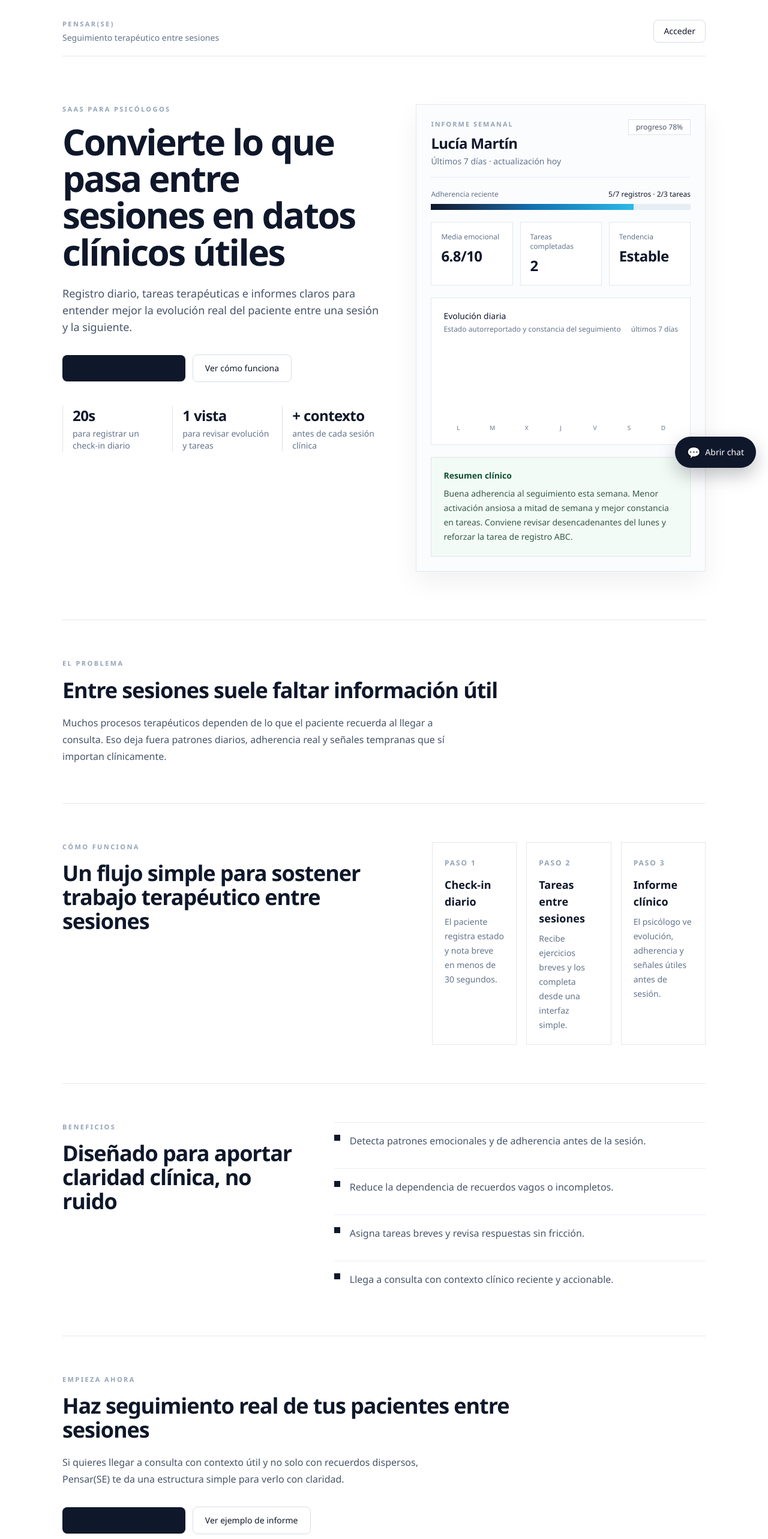
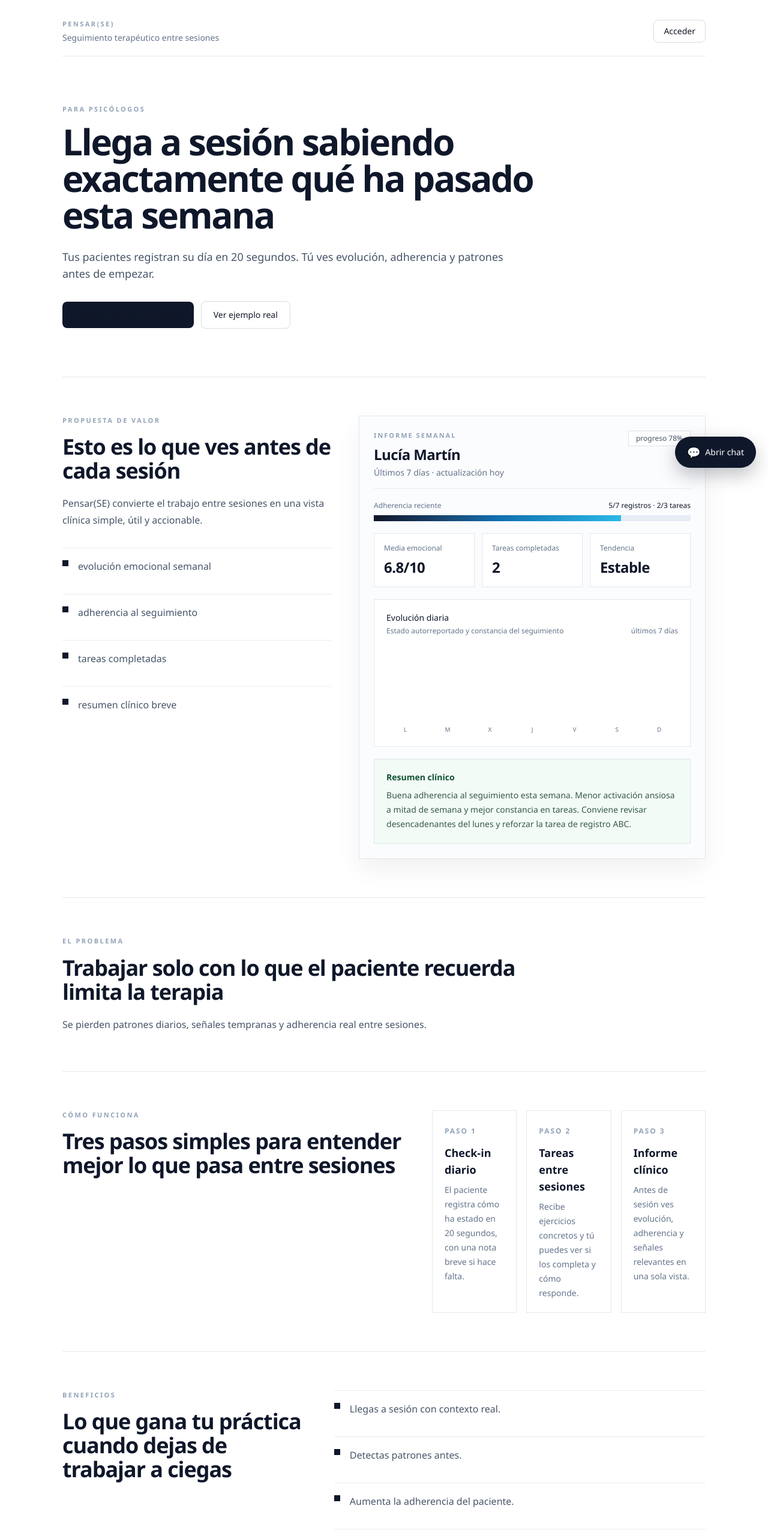
Before and after one commit to manucaceres8-collab/pensarse, a Next.js app: page / in a window 1280 px wide. Shown: the top 2566 px of the page at 60% size. Built offline with nearby package versions, Linux system fonts and the light colour scheme.

Commit message:
Mejora home conversión

```diff
--- a/app/page.tsx
+++ b/app/page.tsx
@@ -3,26 +3,33 @@ import FloatingChat from "./components/FloatingChat";
 
 const trendBars = [48, 64, 58, 74, 81, 76, 88];
 
-const benefits = [
-  "Detecta patrones emocionales y de adherencia antes de la sesión.",
-  "Reduce la dependencia de recuerdos vagos o incompletos.",
-  "Asigna tareas breves y revisa respuestas sin fricción.",
-  "Llega a consulta con contexto clínico reciente y accionable.",
+const reportBullets = [
+  "evolución emocional semanal",
+  "adherencia al seguimiento",
+  "tareas completadas",
+  "resumen clínico breve",
 ];
 
 const steps = [
   {
     title: "Check-in diario",
-    text: "El paciente registra estado y nota breve en menos de 30 segundos.",
+    text: "El paciente registra cómo ha estado en 20 segundos, con una nota breve si hace falta.",
   },
   {
     title: "Tareas entre sesiones",
-    text: "Recibe ejercicios breves y los completa desde una interfaz simple.",
+    text: "Recibe ejercicios concretos y tú puedes ver si los completa y cómo responde.",
   },
   {
     title: "Informe clínico",
-    text: "El psicólogo ve evolución, adherencia y señales útiles antes de sesión.",
+    text: "Antes de sesión ves evolución, adherencia y señales relevantes en una sola vista.",
   },
+];
+
+const benefits = [
+  "Llegas a sesión con contexto real.",
+  "Detectas patrones antes.",
+  "Aumenta la adherencia del paciente.",
+  "Menos tiempo reconstruyendo la semana.",
 ];
 
 export default function Home() {
@@ -45,17 +52,16 @@ export default function Home() {
           </Link>
         </header>
 
-        <section className="grid gap-14 border-b border-[#e5e7eb] py-20 lg:grid-cols-[1.05fr_0.95fr] lg:items-start">
-          <div className="max-w-3xl">
+        <section className="border-b border-[#e5e7eb] py-20">
+          <div className="max-w-4xl">
             <p className="text-[11px] font-semibold uppercase tracking-[0.22em] text-[#94a3b8]">
-              SaaS para psicólogos
+              Para psicólogos
             </p>
-            <h1 className="mt-4 max-w-4xl text-4xl font-semibold leading-[1.02] tracking-[-0.04em] text-[#0f172a] sm:text-5xl lg:text-6xl">
-              Convierte lo que pasa entre sesiones en datos clínicos útiles
+            <h1 className="mt-4 max-w-5xl text-4xl font-semibold leading-[1.02] tracking-[-0.04em] text-[#0f172a] sm:text-5xl lg:text-6xl">
+              Llega a sesión sabiendo exactamente qué ha pasado esta semana
             </h1>
-            <p className="mt-6 max-w-2xl text-base leading-7 text-[#475569] sm:text-lg">
-              Registro diario, tareas terapéuticas e informes claros para entender mejor la evolución real del
-              paciente entre una sesión y la siguiente.
+            <p className="mt-6 max-w-3xl text-base leading-7 text-[#475569] sm:text-lg">
+              Tus pacientes registran su día en 20 segundos. Tú ves evolución, adherencia y patrones antes de empezar.
             </p>
 
             <div className="mt-8 flex flex-wrap items-center gap-3">
@@ -63,29 +69,37 @@ export default function Home() {
                 href="/login"
                 className="rounded-lg bg-[#0f172a] px-5 py-3 text-sm font-medium text-white transition duration-200 hover:scale-[1.03] hover:bg-[#111f3a] hover:shadow-[0_16px_30px_rgba(15,23,42,0.18)]"
               >
-                Empezar como psicólogo
+                Empezar con mis pacientes
               </Link>
               <Link
-                href="#como-funciona"
+                href="#demo-informe"
                 className="rounded-lg border border-[#d7dde6] px-5 py-3 text-sm font-medium text-[#334155] transition duration-200 hover:scale-[1.03] hover:border-[#c8d0dc] hover:bg-[#f8fafc] hover:shadow-[0_12px_24px_rgba(15,23,42,0.08)]"
               >
-                Ver cómo funciona
+                Ver ejemplo real
               </Link>
             </div>
+          </div>
+        </section>
 
-            <div className="mt-10 grid gap-4 sm:grid-cols-3">
-              <div className="border-l border-[#dbe2ea] pl-4">
-                <p className="text-2xl font-semibold tracking-tight text-[#0f172a]">20s</p>
-                <p className="mt-1 text-sm text-[#64748b]">para registrar un check-in diario</p>
-              </div>
-              <div className="border-l border-[#dbe2ea] pl-4">
-                <p className="text-2xl font-semibold tracking-tight text-[#0f172a]">1 vista</p>
-                <p className="mt-1 text-sm text-[#64748b]">para revisar evolución y tareas</p>
-              </div>
-              <div className="border-l border-[#dbe2ea] pl-4">
-                <p className="text-2xl font-semibold tracking-tight text-[#0f172a]">+ contexto</p>
-                <p className="mt-1 text-sm text-[#64748b]">antes de cada sesión clínica</p>
-              </div>
+        <section id="demo-informe" className="grid gap-10 border-b border-[#e5e7eb] py-16 lg:grid-cols-[0.88fr_1.12fr] lg:items-start">
+          <div className="max-w-md">
+            <p className="text-[11px] font-semibold uppercase tracking-[0.22em] text-[#94a3b8]">
+              Propuesta de valor
+            </p>
+            <h2 className="mt-4 text-3xl font-semibold tracking-[-0.03em] text-[#0f172a] sm:text-4xl">
+              Esto es lo que ves antes de cada sesión
+            </h2>
+            <p className="mt-5 text-base leading-7 text-[#475569]">
+              Pensar(SE) convierte el trabajo entre sesiones en una vista clínica simple, útil y accionable.
+            </p>
+
+            <div className="mt-8 space-y-4">
+              {reportBullets.map((item) => (
+                <div key={item} className="flex items-start gap-4 border-t border-[#e8edf3] py-4">
+                  <div className="mt-1 h-2.5 w-2.5 shrink-0 bg-[#0f172a]" />
+                  <p className="text-base leading-7 text-[#475569]">{item}</p>
+                </div>
+              ))}
             </div>
           </div>
 
@@ -168,11 +182,10 @@ export default function Home() {
           <div className="max-w-3xl">
             <p className="text-[11px] font-semibold uppercase tracking-[0.22em] text-[#94a3b8]">El problema</p>
             <h2 className="mt-4 text-3xl font-semibold tracking-[-0.03em] text-[#0f172a] sm:text-4xl">
-              Entre sesiones suele faltar información útil
+              Trabajar solo con lo que el paciente recuerda limita la terapia
             </h2>
             <p className="mt-5 max-w-2xl text-base leading-7 text-[#475569]">
-              Muchos procesos terapéuticos dependen de lo que el paciente recuerda al llegar a consulta. Eso deja fuera
-              patrones diarios, adherencia real y señales tempranas que sí importan clínicamente.
+              Se pierden patrones diarios, señales tempranas y adherencia real entre sesiones.
             </p>
           </div>
         </section>
@@ -184,7 +197,7 @@ export default function Home() {
                 Cómo funciona
               </p>
               <h2 className="mt-4 text-3xl font-semibold tracking-[-0.03em] text-[#0f172a] sm:text-4xl">
-                Un flujo simple para sostener trabajo terapéutico entre sesiones
+                Tres pasos simples para entender mejor lo que pasa entre sesiones
               </h2>
             </div>
 
@@ -210,7 +223,7 @@ export default function Home() {
             <div className="max-w-md">
               <p className="text-[11px] font-semibold uppercase tracking-[0.22em] text-[#94a3b8]">Beneficios</p>
               <h2 className="mt-4 text-3xl font-semibold tracking-[-0.03em] text-[#0f172a] sm:text-4xl">
-                Diseñado para aportar claridad clínica, no ruido
+                Lo que gana tu práctica cuando dejas de trabajar a ciegas
               </h2>
             </div>
 
@@ -229,11 +242,10 @@ export default function Home() {
           <div className="max-w-3xl">
             <p className="text-[11px] font-semibold uppercase tracking-[0.22em] text-[#94a3b8]">Empieza ahora</p>
             <h2 className="mt-4 text-3xl font-semibold tracking-[-0.03em] text-[#0f172a] sm:text-4xl">
-              Haz seguimiento real de tus pacientes entre sesiones
+              Empieza con tus primeros pacientes en menos de 5 minutos
             </h2>
             <p className="mt-5 max-w-2xl text-base leading-7 text-[#475569]">
-              Si quieres llegar a consulta con contexto útil y no solo con recuerdos dispersos, Pensar(SE) te da una
-              estructura simple para verlo con claridad.
+              Sin fricción. Sin formación compleja. Con una estructura clara desde el primer día.
             </p>
 
             <div className="mt-8 flex flex-wrap items-center gap-3">
@@ -241,10 +253,10 @@ export default function Home() {
                 href="/login"
                 className="rounded-lg bg-[#0f172a] px-5 py-3 text-sm font-medium text-white transition duration-200 hover:scale-[1.03] hover:bg-[#111f3a] hover:shadow-[0_16px_30px_rgba(15,23,42,0.18)]"
               >
-                Empezar como psicólogo
+                Crear cuenta como psicólogo
               </Link>
               <Link
-                href="/panel/informes"
+                href="#demo-informe"
                 className="rounded-lg border border-[#d7dde6] px-5 py-3 text-sm font-medium text-[#334155] transition duration-200 hover:scale-[1.03] hover:border-[#c8d0dc] hover:bg-[#f8fafc] hover:shadow-[0_12px_24px_rgba(15,23,42,0.08)]"
               >
                 Ver ejemplo de informe
```
